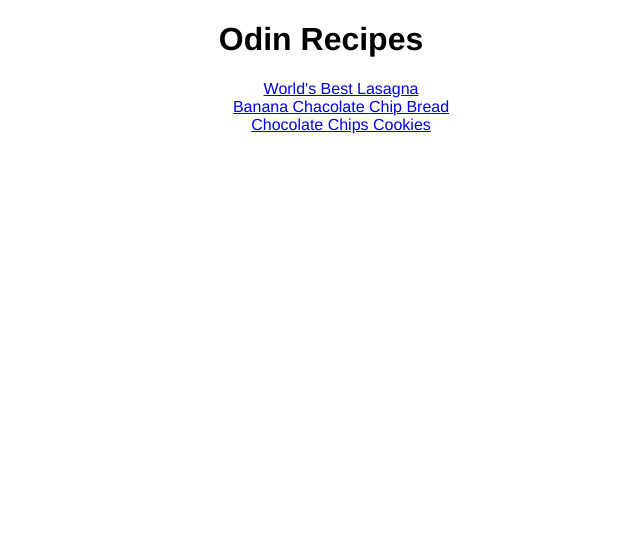
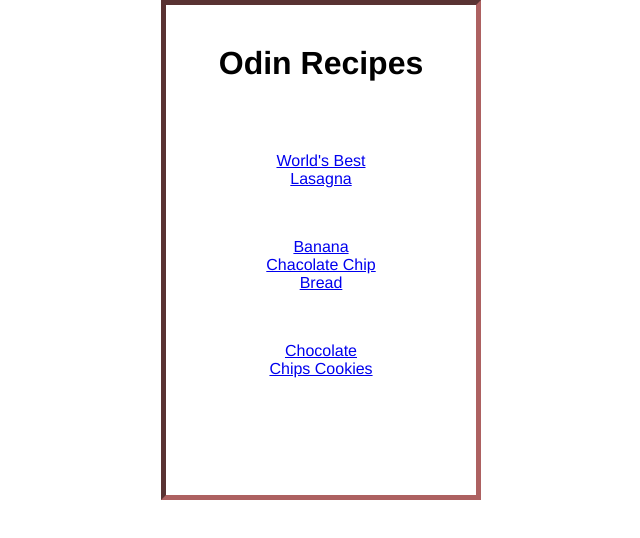
Before and after one commit to LeMo-s/odin-recipes, a plain HTML site: page index.html in a window 1280 px wide. Shown: the whole page, without its empty margins (319-959 px from the left). Drawn offline with Linux system fonts and the light colour scheme.

Commit message:
Add style to style.css file

```diff
--- a/style/style.css
+++ b/style/style.css
@@ -1,16 +1,33 @@
 * {
     font-family: 'Franklin Gothic Medium', 'Arial Narrow', Arial, sans-serif;
+    box-sizing: border-box;
+    margin: 0px;
+    padding: 0px;
+}
+
+body {
+    border: 5px inset rgb(173, 97, 97);
+    width: 25vw;
+    height: 500px;
+    margin: 0 auto;
 }
 
 ul {
     list-style: none;
+    margin: 50px;
 }
 
 h1 {
     font-weight: bold;
     text-align: center;
+    margin: 20px;
+    padding: 20px;
 }
 
 #homepage-list {
     text-align: center;
 }
+
+li {
+    margin: 50px;
+}
```
